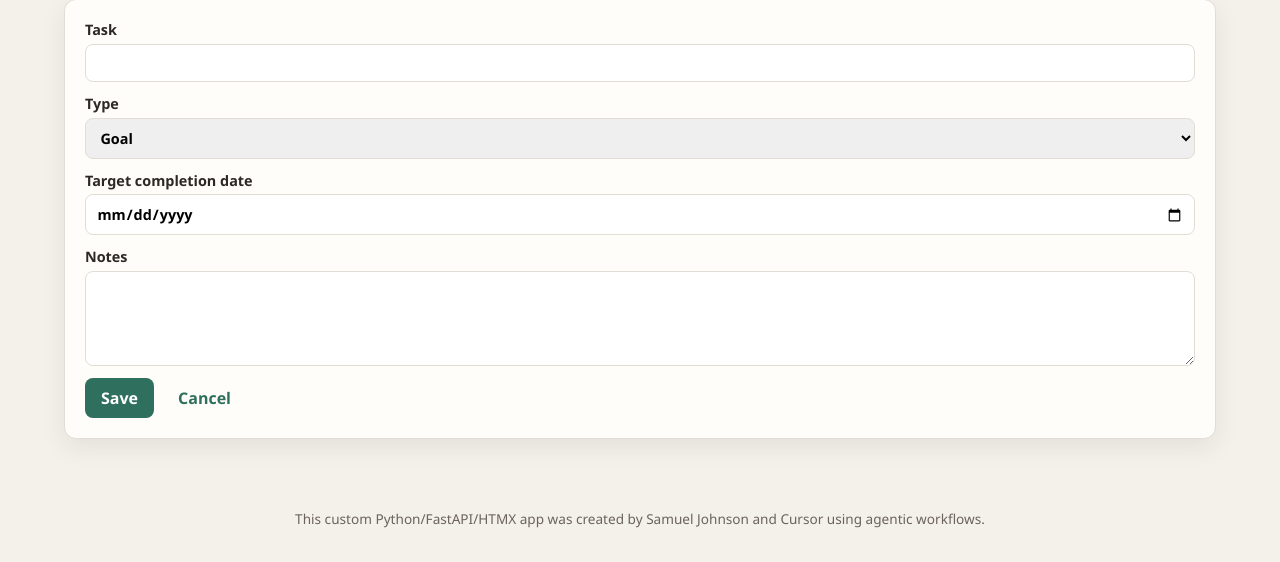
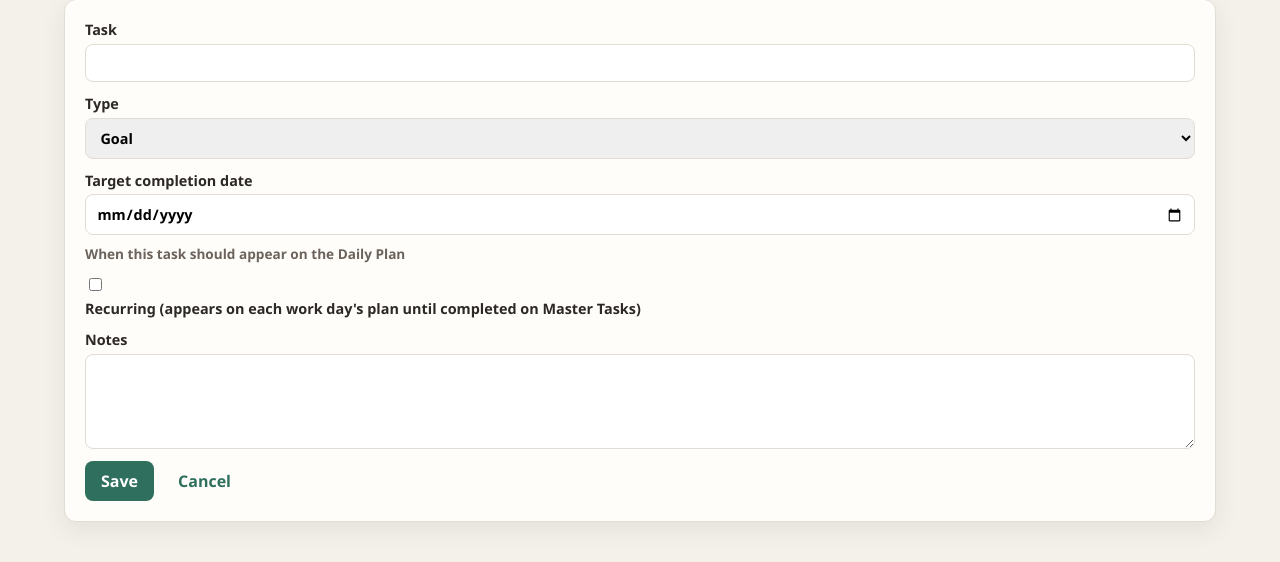
Before and after one commit to sjohnson/career-search-guide, a FastAPI app: page /master-tasks/new in a window 1280 px wide. Shown: the part 231-793 px from the top of the page. Run offline with FastAPI, Linux system fonts and the light colour scheme; data comes from the database, SQL or seed files in the repository.

Commit message:
Add recurring task UI on Master Tasks and Daily Plan forms.
Co-authored-by: Cursor <cursoragent@cursor.com>

```diff
--- a/app/routers/daily.py
+++ b/app/routers/daily.py
@@ -142,6 +142,7 @@ def create_daily_task(
     notes: str = Form(""),
     date_kind: str = Form(DateKind.GOAL.value),
     target_date: str = Form(""),
+    is_recurring: str = Form(""),
     db: Session = Depends(get_db),
 ):
     parsed_target = plan_date
@@ -151,12 +152,17 @@ def create_daily_task(
         except ValueError:
             parsed_target = plan_date
 
+    recurring = is_recurring in {"1", "true", "on", "yes"}
+    if recurring and not target_date:
+        parsed_target = plan_date
+
     kind = date_kind if date_kind in {DateKind.GOAL.value, DateKind.REQUIREMENT.value} else DateKind.GOAL.value
     master = MasterTask(
         task=title.strip(),
         priority=next_source_priority(db, MasterTask),
         target_completion_date=parsed_target,
         date_kind=kind,
+        is_recurring=recurring,
         status=TaskStatus.CURRENT.value,
     )
     db.add(master)
--- a/app/static/css/style.css
+++ b/app/static/css/style.css
@@ -258,6 +258,25 @@ body {
 .pill-requirement { background: #ffe8e8; color: #9a3030; }
 .pill-master { background: #f0ecff; color: #5a4a8a; }
 .pill-learning { background: #e8f4ff; color: #2a5a8a; }
+.pill-recurring { background: #e8fff0; color: #2a6a4a; }
+
+.field-hint {
+  display: block;
+  font-size: 0.85rem;
+  color: var(--muted, #666);
+  margin-top: 0.25rem;
+}
+
+.checkbox-label {
+  display: flex;
+  align-items: flex-start;
+  gap: 0.5rem;
+  cursor: pointer;
+}
+
+.checkbox-label input[type="checkbox"] {
+  margin-top: 0.2rem;
+}
 
 .source-task-list .list-task-row {
   display: grid;
--- a/app/templates/daily/partials/task_item.html
+++ b/app/templates/daily/partials/task_item.html
@@ -19,6 +19,9 @@
         <span class="pill pill-master">From Master</span>
         {% elif task.is_learning %}
         <span class="pill pill-learning">From Learning</span>
+        {% endif %}
+        {% if task.is_recurring %}
+        <span class="pill pill-recurring">Recurring</span>
         {% endif %}
       </summary>
       <div class="task-edit-panel">
--- a/app/templates/master_tasks/form.html
+++ b/app/templates/master_tasks/form.html
@@ -14,6 +14,11 @@
   </label>
   <label>Target completion date
     <input type="date" name="target_completion_date" value="{{ task.target_completion_date.isoformat() if task and task.target_completion_date else '' }}">
+    <span class="field-hint" id="target-date-hint">{% if task and task.is_recurring %}Start date — first day this task appears on the Daily Plan{% else %}When this task should appear on the Daily Plan{% endif %}</span>
+  </label>
+  <label class="checkbox-label">
+    <input type="checkbox" name="is_recurring" value="1" id="is-recurring" {% if task and task.is_recurring %}checked{% endif %}>
+    Recurring (appears on each work day's plan until completed on Master Tasks)
   </label>
   <label>Notes<textarea name="notes" rows="4">{{ notes_text }}</textarea></label>
   <div class="inline-actions">
@@ -22,3 +27,19 @@
   </div>
 </form>
 {% endblock %}
+
+{% block scripts %}
+<script>
+(function () {
+  var cb = document.getElementById('is-recurring');
+  var hint = document.getElementById('target-date-hint');
+  if (!cb || !hint) return;
+  function sync() {
+    hint.textContent = cb.checked
+      ? 'Start date — first day this task appears on the Daily Plan'
+      : 'When this task should appear on the Daily Plan';
+  }
+  cb.addEventListener('change', sync);
+})();
+</script>
+{% endblock %}
--- a/app/templates/shared/partials/task_list_row.html
+++ b/app/templates/shared/partials/task_list_row.html
@@ -4,6 +4,9 @@
     <span class="drag-handle" title="Drag to reorder">&#8942;&#8942;</span>
     <div class="list-task-main">
       <strong>{{ task.task }}</strong>
+      {% if task_type == 'master' and task.is_recurring %}
+      <span class="pill pill-recurring">Recurring</span>
+      {% endif %}
       {% if notes.get(task.id) %}
       <p class="task-notes">{{ notes.get(task.id) }}</p>
       {% endif %}
```
Also changed, not shown: app/routers/master_tasks.py (+25 -12 lines), app/templates/daily/show.html (+7 -0 lines), docs/design_plan.md (+6 -3 lines).
